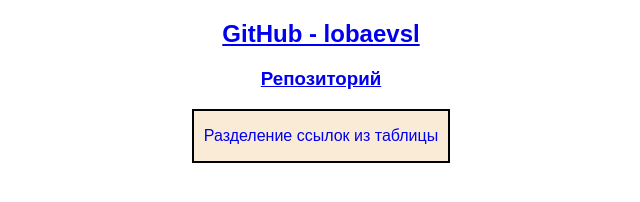
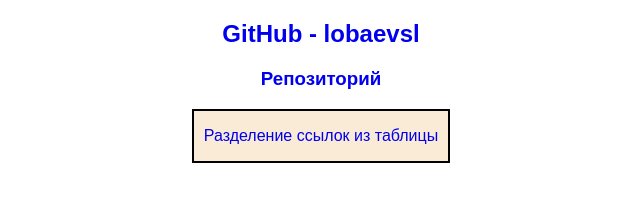
Before and after one commit to lobaevsl/AutomatizationScripts, a plain HTML site: page index.html in a window 1280 px wide. Shown: the full height of the page, 319-959 px from the left. Drawn offline with Linux system fonts and the light colour scheme.

Commit message:
update links

```diff
--- a/index.html
+++ b/index.html
@@ -7,8 +7,8 @@
     <base target="_blank">
 </head>
 <body>
-<a href="https://github.com/lobaevsl"><h2>GitHub - lobaevsl</h2></a>
-<a href="https://github.com/lobaevsl/AutomatizationScripts"><h3>Репозиторий</h3></a>
+<a class="link" href="https://github.com/lobaevsl"><h2>GitHub - lobaevsl</h2></a>
+<a class="link" href="https://github.com/lobaevsl/AutomatizationScripts"><h3>Репозиторий</h3></a>
 <div class="links">
     <a class="link" href="scripts/links/links.html"><p>Разделение ссылок из таблицы</p></a>
 </div>
--- a/style.css
+++ b/style.css
@@ -19,3 +19,7 @@
 a.link{
     text-decoration: none;
 }
+
+a.link:hover{
+    text-decoration: underline;
+}
```
